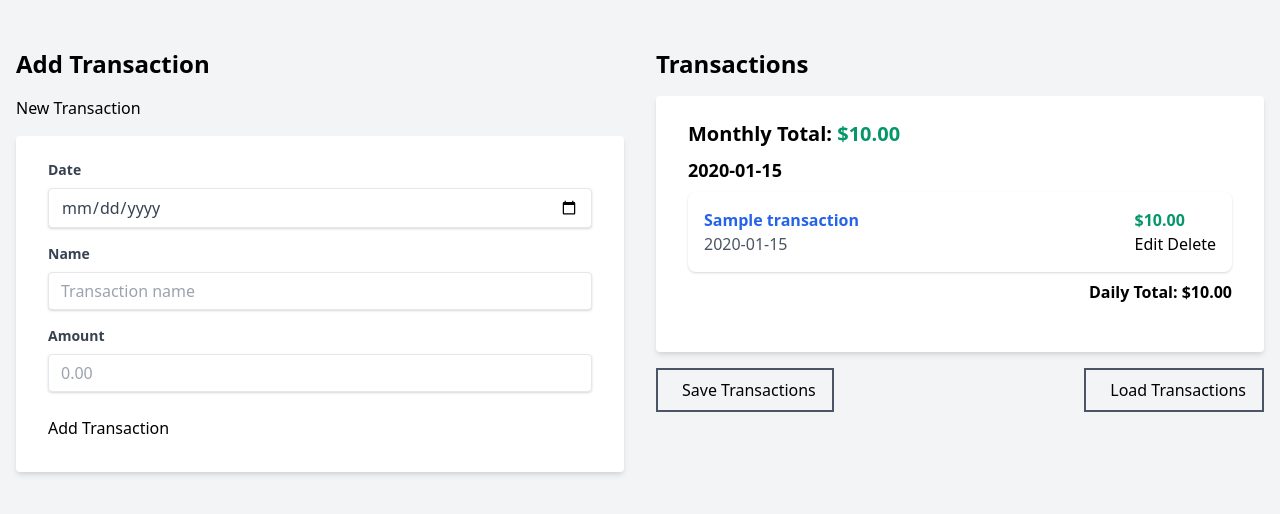
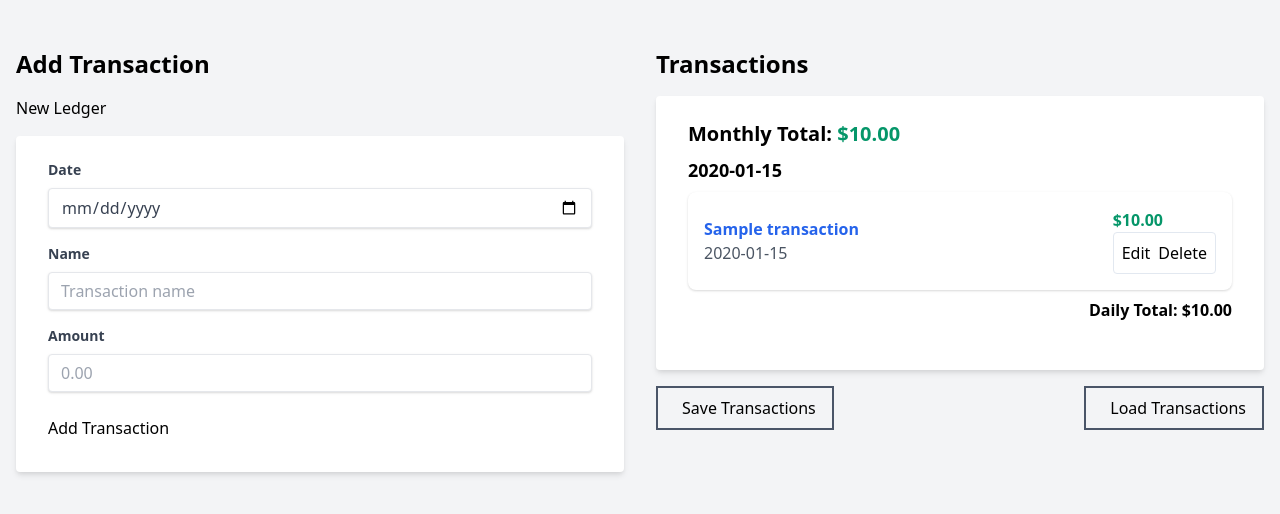
Before and after one commit to JulianWebber/VividLedger, a Flask app: page / in a window 1280 px wide. Shown: the part 64-578 px from the top of the page. Run offline with Flask 3, Linux system fonts and the light colour scheme; a user stored in the database is signed in; tables that the repository leaves empty hold one stand-in row (values such as "Sample post").

Commit message:
Agent step completed: Build the initial prototype

```diff
--- a/static/css/styles.css
+++ b/static/css/styles.css
@@ -38,3 +38,20 @@
 .transaction-btn i {
     margin-right: 0.5rem;
 }
+
+.button-container {
+    border: 1px solid #e2e8f0;
+    padding: 0.5rem;
+    border-radius: 0.25rem;
+    display: inline-flex;
+    gap: 0.5rem;
+}
+
+#new-transaction {
+    @apply bg-red-500 text-white;
+    font-size: 1rem;
+}
+
+#new-transaction:hover {
+    @apply bg-red-700;
+}
--- a/static/js/app.js
+++ b/static/js/app.js
@@ -65,12 +65,14 @@
             </div>
             <div>
                 <p class="text-green-600 font-bold">$${transaction.amount.toFixed(2)}</p>
+                <div class="button-container">
                     <button class="btn btn-blue edit-btn" data-id="${transaction.id}">
                         <i class="fas fa-edit"></i> Edit
                     </button>
                     <button class="btn btn-red delete-btn" data-id="${transaction.id}">
                         <i class="fas fa-trash-alt"></i> Delete
                     </button>
+                </div>
             </div>
         `;
         return element;
@@ -253,7 +255,7 @@
         });
     }
 
-    // New transaction button
+    // New Ledger button
     newButton.addEventListener('click', () => {
         transactionForm.reset();
         editingId = null;
--- a/templates/index.html
+++ b/templates/index.html
@@ -5,8 +5,8 @@
     <div>
         <h2 class="text-2xl font-bold mb-4">Add Transaction</h2>
         <div class="mb-4">
-            <button id="new-transaction" class="btn btn-green">
-                <i class="fas fa-plus"></i> New Transaction
+            <button id="new-transaction" class="btn btn-red">
+                <i class="fas fa-plus"></i> New Ledger
             </button>
         </div>
         <form id="transaction-form" class="bg-white shadow-md rounded px-8 pt-6 pb-8 mb-4">
```
Lines whose indentation alone changed are shown as unchanged.
